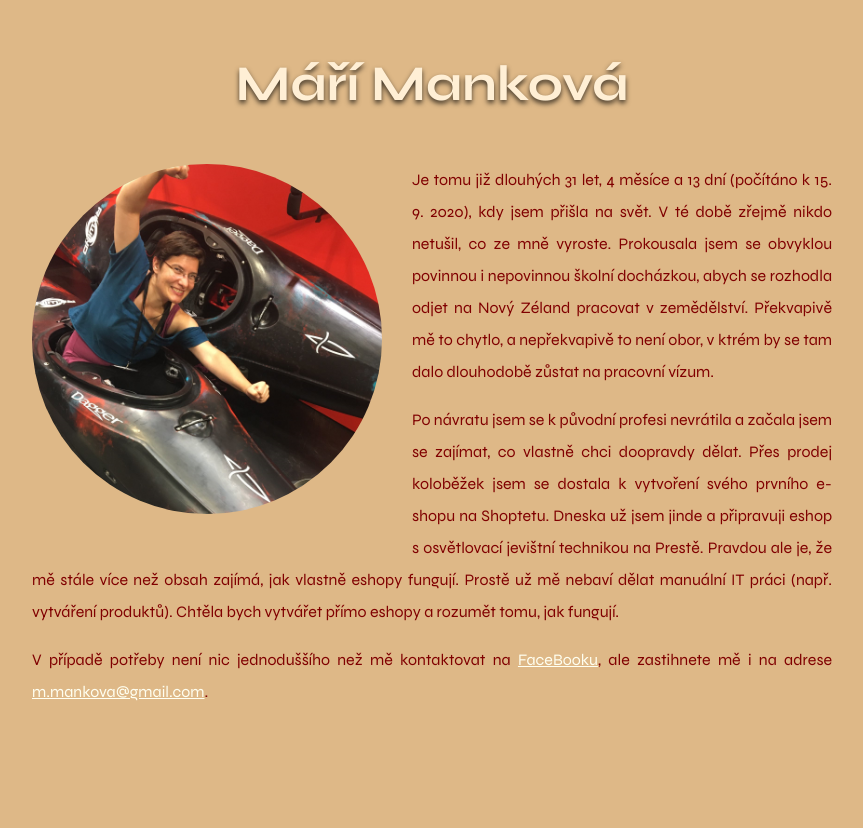
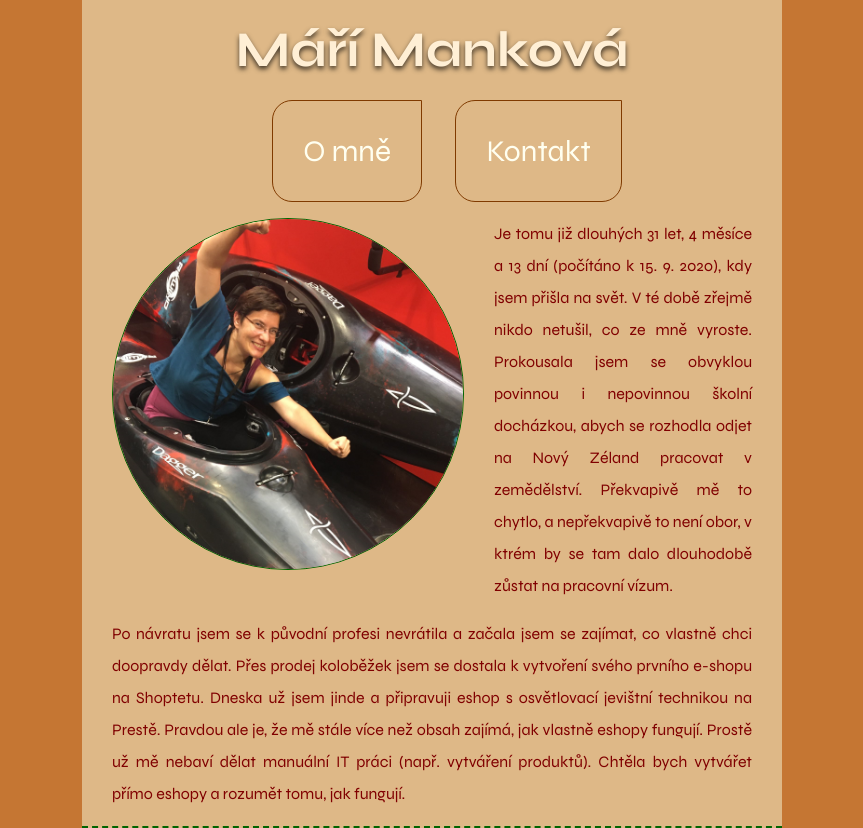
Before and after one commit to tvorimweb-2020-praha-podzim/du-01-vizitka-mankovam, a plain HTML site: page index.html in a window 1280 px wide. Shown: the whole page, without its empty margins (208-1071 px from the left). Before the commit the page ends 800 px from the top, so only its background shows below. Drawn offline with Linux system fonts and the light colour scheme.

Commit message:
nova stranka
stranka kontakt je uplne nova, idea, aby se menu prepinalo mezi strankami

```diff
--- a/index.html
+++ b/index.html
@@ -1,25 +1,6 @@
-<!--
-Vytvoř osobní vizitku se:
+<!DOCTYPE html>
+<html lang="cs">
 
-- jménem,
-- krátkým odstavcem o sobě,
-- odkazem na svůj profil,
-- vlastní fotkou (aby tě lektoři poznali),
-- odkazem na svůj e-mail.
-
-Vizitku ostyluj pomocí CSS:
-
-- Nastav barvu pozadí, popředí
-- Uprav velikost písma, zarovnání textu
-- Přidej si vlastní písmo např. z Google Fonts
-- Další vlastnosti dle vlastního uvážení
-
-Tip: Webdesign In 4 Minutes https://jgthms.com/web-design-in-4-minutes/
--->
-
-
-<!DOCTYPE html>
-<html lang="en">
 <head>
     <meta charset="UTF-8">
     <meta name="viewport" content="width=device-width, initial-scale=1.0">
@@ -29,12 +10,24 @@ Tip: Webdesign In 4 Minutes https://jgthms.com/web-design-in-4-minutes/
 
     <link rel="stylesheet" href="style.css">
 </head>
+
 <body>
-    <h1>Máří Manková</h1>
-    <img class="foto-mari" src="obrazky/mari.jpg" alt="Mari">
-    <p>Je tomu již dlouhých 31 let, 4 měsíce a 13 dní (počítáno k 15. 9. 2020), kdy jsem přišla na svět. V té době zřejmě nikdo netušil, co ze mně vyroste. Prokousala jsem se obvyklou povinnou i nepovinnou školní docházkou, abych se rozhodla odjet na Nový Zéland pracovat v zemědělství. Překvapivě mě to chytlo, a nepřekvapivě to není obor, v ktrém by se tam dalo dlouhodobě zůstat na pracovní vízum. </p>
-    <p>Po návratu jsem se k původní profesi nevrátila a začala jsem se zajímat, co vlastně chci doopravdy dělat. Přes prodej koloběžek jsem se dostala k vytvoření svého prvního e-shopu na Shoptetu. Dneska už jsem jinde a připravuji eshop s osvětlovací jevištní technikou na Prestě. Pravdou ale je, že mě stále více než obsah zajímá, jak vlastně eshopy fungují. Prostě už mě nebaví dělat manuální IT práci (např. vytváření produktů). Chtěla bych vytvářet přímo eshopy a rozumět tomu, jak fungují.</p>
-    <p>V případě potřeby není nic jednoduššího než mě kontaktovat na <a href="https://www.facebook.com/mari.msirokova">FaceBooku</a>, ale zastihnete mě i na adrese <a href="mailto:m.mankova@gmail.com"> m.mankova@gmail.com</a>.</p>
+    <main>
+        <h1>Máří Manková</h1>
+        <!-- menu  -->
+        <ul class="menu">
+            <li><a href="index.html">O mně</a></li>
+            <li><a href="kontakt.html">Kontakt</a></li>
+        </ul>
+
+        <!--sekce základní info-->
+        <section class="omne">
+            <img class="foto-mari" src="obrazky/mari.jpg" alt="fotografie Máří">
+            <p>Je tomu již dlouhých 31 let, 4 měsíce a 13 dní (počítáno k 15. 9. 2020), kdy jsem přišla na svět. V té době zřejmě nikdo netušil, co ze mně vyroste. Prokousala jsem se obvyklou povinnou i nepovinnou školní docházkou, abych se rozhodla odjet na Nový Zéland pracovat v zemědělství. Překvapivě mě to chytlo, a nepřekvapivě to není obor, v ktrém by se tam dalo dlouhodobě zůstat na pracovní vízum. </p>
+            <p>Po návratu jsem se k původní profesi nevrátila a začala jsem se zajímat, co vlastně chci doopravdy dělat. Přes prodej koloběžek jsem se dostala k vytvoření svého prvního e-shopu na Shoptetu. Dneska už jsem jinde a připravuji eshop s osvětlovací jevištní technikou na Prestě. Pravdou ale je, že mě stále více než obsah zajímá, jak vlastně eshopy fungují. Prostě už mě nebaví dělat manuální IT práci (např. vytváření produktů). Chtěla bych vytvářet přímo eshopy a rozumět tomu, jak fungují.</p>
+        </section>
+    </main>
 
 </body>
+
 </html>
--- a/style.css
+++ b/style.css
@@ -1,18 +1,25 @@
 body{
+    background-color: #C57633;
+    margin: auto;
+}
+
+main{
     color: #800000;
     background-color: burlywood;
     font-family: 'Syne', sans-serif;
     line-height: 2;
     text-align: justify;
     margin: 0 auto;
-    max-width: 50em;
-        }
+    padding: 0 30px;
+    max-width: 50%;
+    border-bottom: 2px dashed darkgreen;
+}
 
 h1 {
     text-align: center;
     font-size: 50px;
     color: #FFEFD5;
-    margin-bottom: 30px;
+    margin: 0;
     text-shadow: 0 3px 5px rgba(0, 0, 0, 0.7);
 }
 
@@ -25,4 +32,39 @@ a {
     border-radius: 50%;
     float: left;
     margin: 0 30px 30px 0;
+    border: 1px solid darkgreen;
 }
+
+.menu {
+    margin: 0;
+    padding: 0;
+    text-align: center;
+}
+
+.menu ul{
+    margin: 0;
+}
+
+.menu li{
+    display: inline-block;
+    }
+
+.menu a{
+    display: inline-block;
+    font-size: 30px;
+    text-decoration: none;
+    margin-left: 30px;
+    padding: 20px 30px;
+    border: 1px solid #803a00;
+    border-radius: 20px 0 20px 20px;
+    }
+
+.menu a:hover,
+.menu a:focus,
+.menu a:active{
+    background-color: #803a00;
+}
+
+section{
+    margin: 0;
+    }
```
Also changed, not shown: kontakt.html (added, +37 -0 lines).
